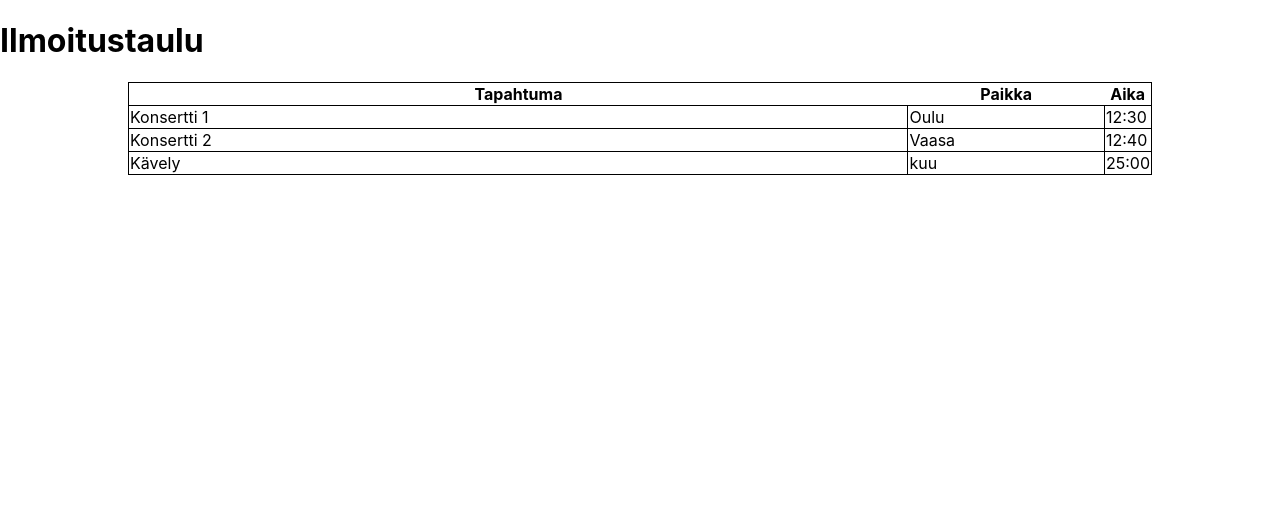
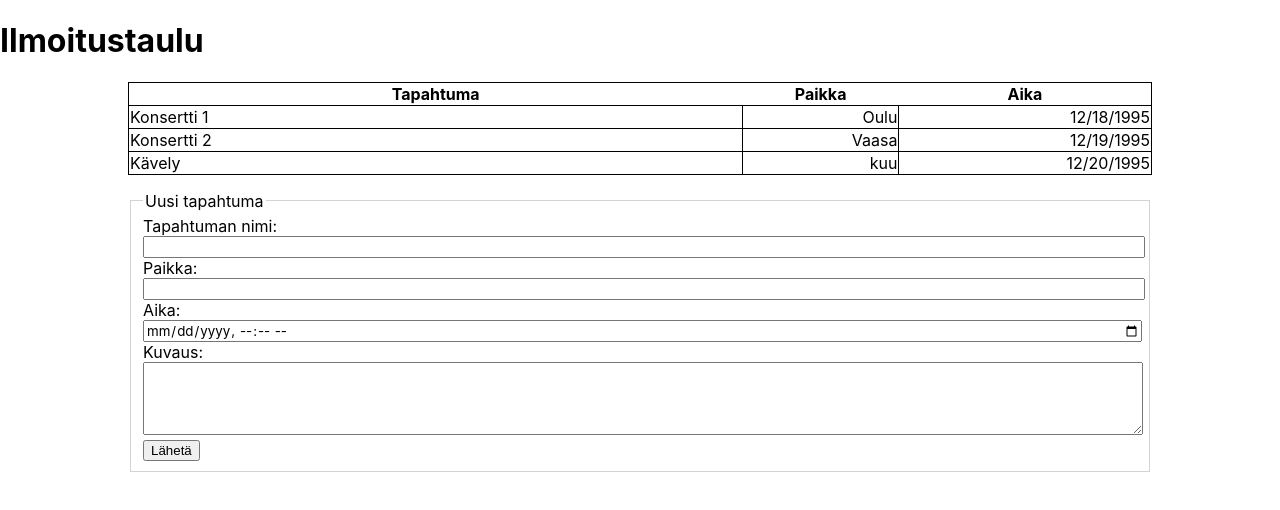
Before and after one commit to qqmss/Tapahtumailmoitustaulu, a React (Create React App) app: page / in a window 1280 px wide. Shown: the top 510 px of the page. Built offline with nearby package versions, Linux system fonts and the light colour scheme.

Commit message:
added form to add new events and join event button

```diff
--- a/src/App.css
+++ b/src/App.css
@@ -1,8 +1,17 @@
-table, td {
+table {
   border: 1px solid black;
   border-collapse: collapse;
   width: 80%;
   margin: auto;
+}
+tr td {
+  border: 1px solid black;
+  border-collapse: collapse;
+  text-align: right;
+}
+tr td:first-child {
+  text-align: left;
+  width: 60%;
 }
 
 .details-header {
@@ -11,3 +20,23 @@ table, td {
   margin-block-start: 0;
   background-color: lightgrey;
 }
+
+textarea {
+  height: 5em;
+}
+
+form {
+  margin: 1em auto;
+  width: 80%;
+}
+
+form fieldset {
+  border: 1px solid lightgrey;
+}
+
+input, textarea {
+  width: 100%;
+  font-family: -apple-system, BlinkMacSystemFont, 'Segoe UI', 'Roboto', 'Oxygen',
+    'Ubuntu', 'Cantarell', 'Fira Sans', 'Droid Sans', 'Helvetica Neue',
+    sans-serif;
+}
--- a/src/App.js
+++ b/src/App.js
@@ -1,7 +1,7 @@
 import React, { useState } from 'react';
 import './App.css';
 
-const EventTable = ({ events, handleShowEventClick, eventsToShowDetails }) => (
+const EventTable = ({ events, handleShowEventClick, handleJoinEventClick, eventsToShowDetails }) => (
   <table>
     <thead>
       <tr>
@@ -11,20 +11,18 @@ const EventTable = ({ events, handleShowEventClick, eventsToShowDetails }) => (
       </tr>
     </thead>
     <tbody>
-      <Events events={events} handleShowEventClick={handleShowEventClick} eventsToShowDetails={eventsToShowDetails} />
+      <Events events={events} handleShowEventClick={handleShowEventClick} handleJoinEventClick={handleJoinEventClick} eventsToShowDetails={eventsToShowDetails} />
     </tbody>
   </table>
 )
 
-const Events = ({ events, handleShowEventClick, eventsToShowDetails }) => {
+const Events = ({ events, handleShowEventClick, handleJoinEventClick, eventsToShowDetails }) => {
   return (
-    events.map(event => <Event key={event.id} event={event} handleShowEventClick={() => handleShowEventClick(event.id)} eventsToShowDetails={eventsToShowDetails} />)
+    events.map(event => <Event key={event.id} event={event} handleShowEventClick={() => handleShowEventClick(event.id)} handleJoinEventClick={() => handleJoinEventClick(event.id)} eventsToShowDetails={eventsToShowDetails} />)
   )
 }
 
-const Event = ({ event, handleShowEventClick, eventsToShowDetails }) => {
-  console.log(eventsToShowDetails)
-  console.log(eventsToShowDetails.includes(event.id))
+const Event = ({ event, handleShowEventClick, handleJoinEventClick, eventsToShowDetails }) => {
   if (eventsToShowDetails.includes(event.id)) {
     return (
       <tr>
@@ -33,9 +31,12 @@ const Event = ({ event, handleShowEventClick, eventsToShowDetails }) => {
           <h3>Paikka</h3>
           <p>{event.location}</p>
           <h3>Aika</h3>
-          <p>{event.time}</p>
+          <p>{event.time.toLocaleString()}</p>
           <h3>Kuvaus</h3>
           <p>{event.description}</p>
+          <h3>Osallistujat</h3>
+          <p>{event.participants}</p>
+          <button onClick={handleJoinEventClick}>Osallistu</button>
         </td>
       </tr>
     )
@@ -44,52 +45,120 @@ const Event = ({ event, handleShowEventClick, eventsToShowDetails }) => {
       <tr onClick={handleShowEventClick}>
         <td>{event.name}</td>
         <td>{event.location}</td>
-        <td>{event.time}</td>
+        <td>{event.time.toLocaleDateString()}</td>
       </tr>
     )
   }
 }
 
+const EventForm = ({ handleEventSubmit, newName, setNewName, newLocation, setNewLocation, newTime, setNewTime, newDescription, setNewDescription, }) => {
+  return (
+    <form onSubmit={handleEventSubmit}>
+      <fieldset>
+        <legend>Uusi tapahtuma</legend>
+        <label>
+          Tapahtuman nimi:
+        <input value={newName} onChange={event => setNewName(event.target.value)} />
+        </label>
+        <label>
+          Paikka:
+        <input value={newLocation} onChange={event => setNewLocation(event.target.value)} />
+        </label>
+        <label>
+          Aika:
+        <input type="datetime-local" value={newTime} onChange={event => setNewTime(event.target.value)} />
+        </label>
+        <label>
+          Kuvaus:<br />
+          <textarea value={newDescription} onChange={event => setNewDescription(event.target.value)} /><br />
+        </label>
+        <button type='submit'>Lähetä</button>
+      </fieldset>
+    </form>
+  )
+}
+
 function App() {
-  const [eventsToShowDetails, eventsToShowDetailsSet] = useState([])
-  const events = [
+  const LocalEvents = [
     {
       id: 1,
       name: 'Konsertti 1',
       location: 'Oulu',
-      time: '12:30',
-      description: 'laulua'
+      time: new Date('1995-12-18T03:24:00'),
+      description: 'laulua',
+      participants: 1234,
+      createdTime: new Date('1994-11-18T03:24:00')
     },
     {
       id: 2,
       name: 'Konsertti 2',
       location: 'Vaasa',
-      time: '12:40',
-      description: 'musiikkia'
+      time: new Date('1995-12-19T03:24:00'),
+      description: 'musiikkia',
+      participants: 285,
+      createdTime: new Date('1994-11-19T03:24:00')
     },
     {
       id: 3,
       name: 'Kävely',
       location: 'kuu',
-      time: '25:00',
-      description: 'ei ilmaa'
+      time: new Date('1995-12-20T03:24:00'),
+      description: 'ei ilmaa',
+      participants: 3,
+      createdTime: new Date('1994-11-20T03:24:00')
     }
   ]
+  const [newName, setNewName] = useState('')
+  const [newLocation, setNewLocation] = useState('')
+  const [newTime, setNewTime] = useState('')
+  const [newDescription, setNewDescription] = useState('')
+  const [eventsToShowDetails, setEventsToShowDetails] = useState([])
+  const [events, setEvents] = useState(LocalEvents)
 
   const handleShowEventClick = (idShow) => {
     console.log('handleShowEventClick event', idShow)
     if (eventsToShowDetails.includes(idShow)) {
-      eventsToShowDetailsSet(eventsToShowDetails.filter((id) => id !== idShow))
+      setEventsToShowDetails(eventsToShowDetails.filter((id) => id !== idShow))
     } else {
-      eventsToShowDetailsSet(eventsToShowDetails.concat(idShow))
+      setEventsToShowDetails(eventsToShowDetails.concat(idShow))
     }
-    console.log(eventsToShowDetails)
+  }
+
+  const handleJoinEventClick = (idJoin) => {
+    console.log('handleJoinEventClick event', idJoin)
+    setEvents(events
+      .map(event => {
+        if (idJoin === event.id) {
+          let copy = { ...event }
+          ++copy.participants
+          return copy
+        } else {
+          return event
+        }
+      })
+    )
+  }
+
+  const handleEventSubmit = (event) => {
+    event.preventDefault()
+    const newEvent = {
+      id: events.length + 1,
+      name: newName,
+      location: newLocation,
+      time: new Date(newTime),
+      description: newDescription,
+      participants: 0,
+      createdTime: new Date()
+    }
+    setEvents(events.concat(newEvent))
   }
 
   return (
     <div className="App">
       <h1>Ilmoitustaulu</h1>
-      <EventTable events={events} handleShowEventClick={handleShowEventClick} eventsToShowDetails={eventsToShowDetails} />
+      <EventTable events={events} handleShowEventClick={handleShowEventClick} handleJoinEventClick={handleJoinEventClick} eventsToShowDetails={eventsToShowDetails} />
+      <EventForm handleEventSubmit={handleEventSubmit} newName={newName} setNewName={setNewName} newLocation={newLocation} setNewLocation={setNewLocation}
+        newTime={newTime} setNewTime={setNewTime} newDescription={newDescription} setNewDescription={setNewDescription} />
     </div>
   )
 }
```
